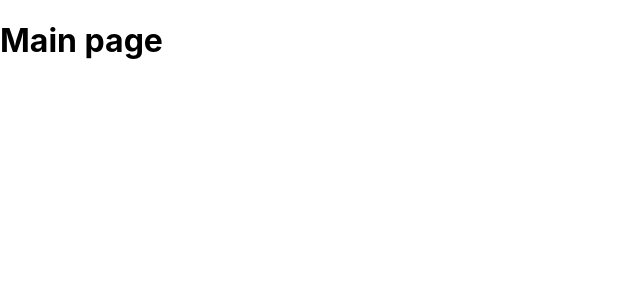
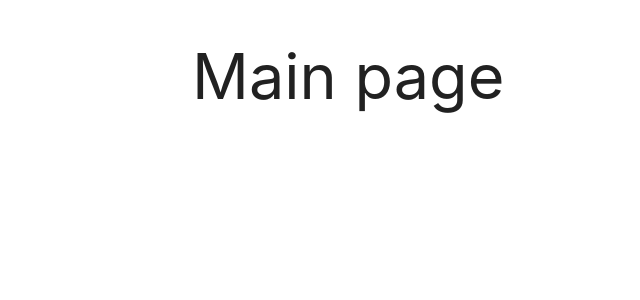
Before and after one commit to denismaltev/ShortURL_MERN, a React (Create React App) app in the folder client/: page / in a window 1280 px wide. Shown: the top 300 px of the page, without its empty margins (0-640 px from the left). Built offline with nearby package versions, Linux system fonts and the light colour scheme.

Commit message:
empty pages

```diff
--- a/client/package.json
+++ b/client/package.json
@@ -6,8 +6,10 @@
     "@testing-library/jest-dom": "^4.2.4",
     "@testing-library/react": "^9.5.0",
     "@testing-library/user-event": "^7.2.1",
+    "materialize-css": "^1.0.0-rc.2",
     "react": "^16.13.1",
     "react-dom": "^16.13.1",
+    "react-router-dom": "^5.2.0",
     "react-scripts": "3.4.3"
   },
   "scripts": {
--- a/client/src/App.js
+++ b/client/src/App.js
@@ -1,8 +1,9 @@
 import React from "react";
+import "materialize-css";
 
 function App() {
   return (
-    <div className="App">
+    <div className="container">
       <h1>Main page</h1>
     </div>
   );
--- a/client/src/index.css
+++ b/client/src/index.css
@@ -1,13 +1 @@
-body {
-  margin: 0;
-  font-family: -apple-system, BlinkMacSystemFont, 'Segoe UI', 'Roboto', 'Oxygen',
-    'Ubuntu', 'Cantarell', 'Fira Sans', 'Droid Sans', 'Helvetica Neue',
-    sans-serif;
-  -webkit-font-smoothing: antialiased;
-  -moz-osx-font-smoothing: grayscale;
-}
-
-code {
-  font-family: source-code-pro, Menlo, Monaco, Consolas, 'Courier New',
-    monospace;
-}
+@import "~materialize-css/dist/css/materialize.min.css";
--- /dev/null
+++ b/client/src/pages/AuthPage.js
@@ -0,0 +1,5 @@
+import React from "react";
+
+export const AuthPage = () => {
+  return <h1>AuthPage</h1>;
+};
--- /dev/null
+++ b/client/src/pages/CreatePage.js
@@ -0,0 +1,5 @@
+import React from "react";
+
+export const CreatePage = () => {
+  return <h1>CreatePage</h1>;
+};
--- /dev/null
+++ b/client/src/pages/DetailPage.js
@@ -0,0 +1,5 @@
+import React from "react";
+
+export const DetailPage = () => {
+  return <h1>DetailPage</h1>;
+};
--- /dev/null
+++ b/client/src/pages/LinksPage.js
@@ -0,0 +1,5 @@
+import React from "react";
+
+export const LinksPage = () => {
+  return <h1>LinksPage</h1>;
+};
```
Also changed, not shown: client/src/routes.js (added), 1 other file (tests, documents, lock files or other folders).
